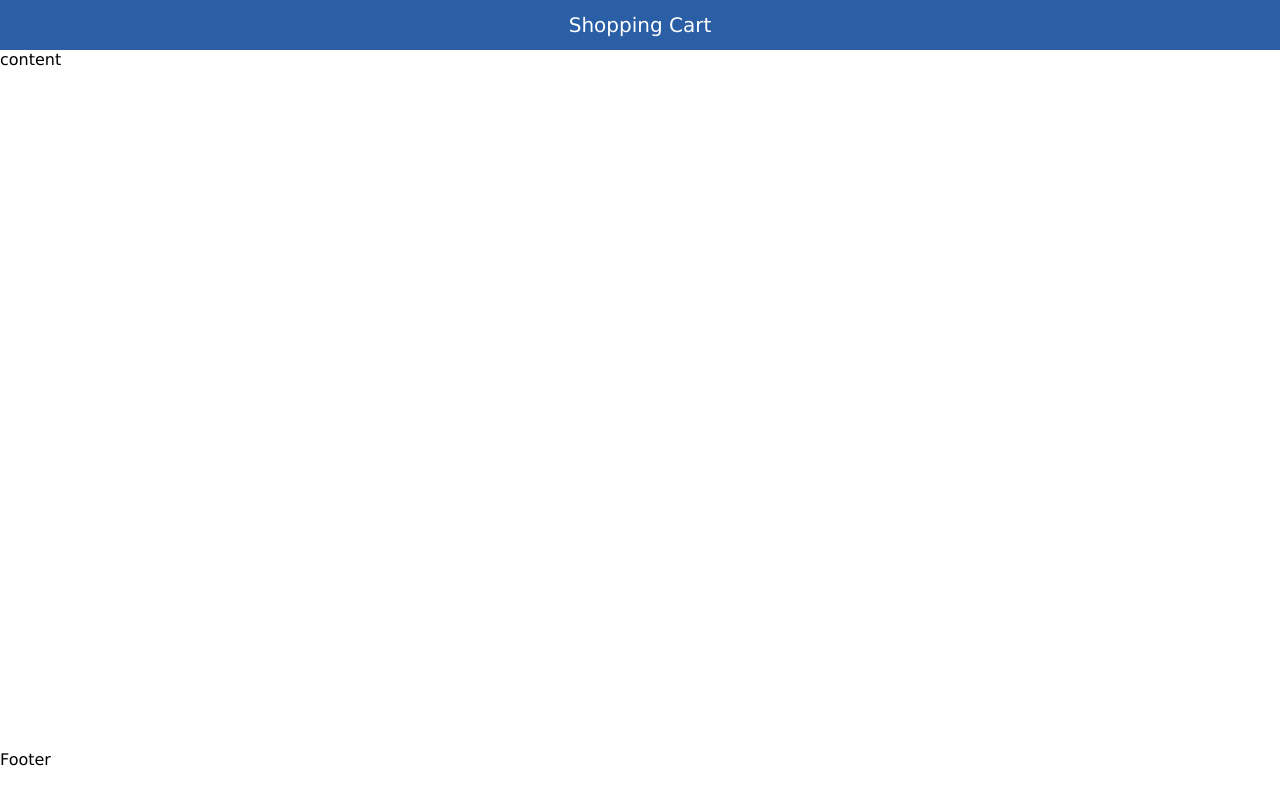
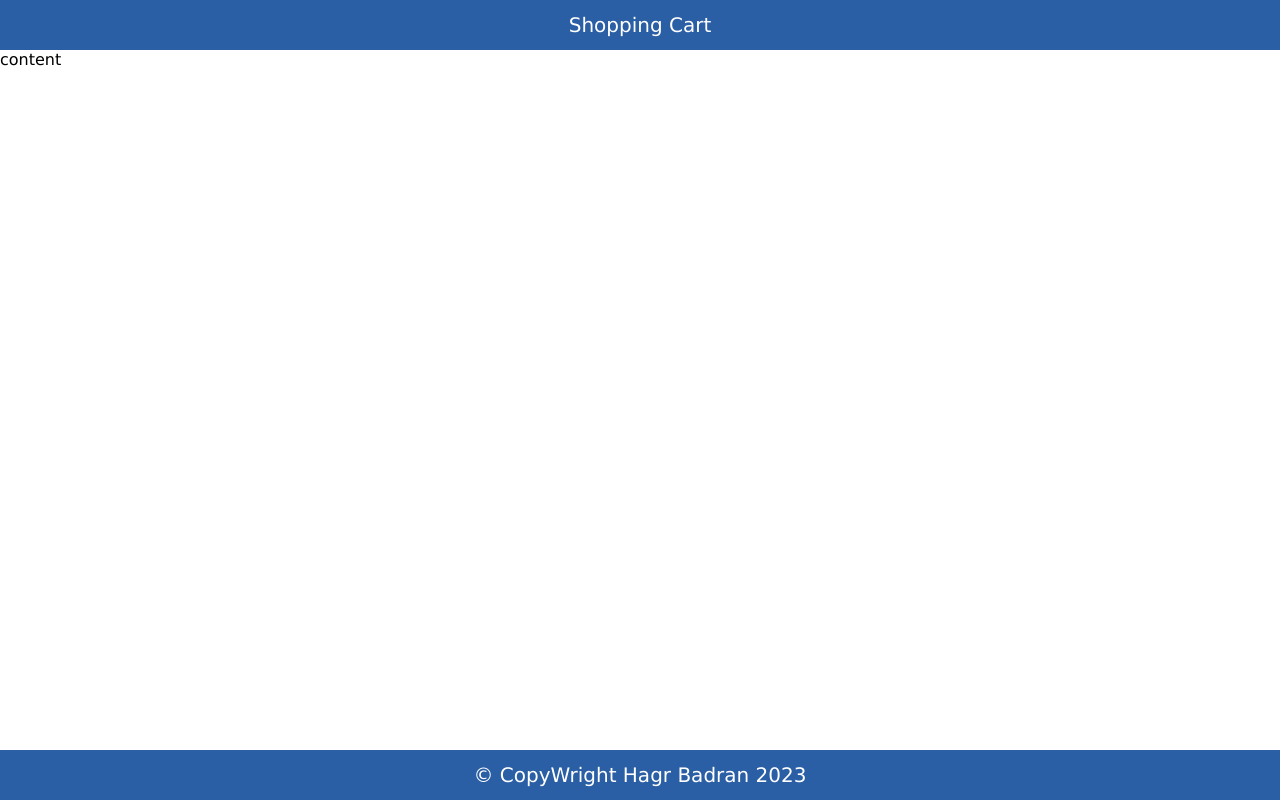
Before and after one commit to hagre09/react-shopping-cart, a React (Create React App) app in the folder client/: page / in a window 1280 px wide. Built offline with nearby package versions, Linux system fonts and the light colour scheme.

Commit message:
Footer Comp

```diff
--- a/client/src/App.js
+++ b/client/src/App.js
@@ -1,3 +1,4 @@
+import Footer from "./components/Footer/footer.js";
 import Header from "./components/Header/header.js";
 
 function App() {
@@ -7,9 +8,7 @@ function App() {
       <main>
         content
       </main>
-      <footer>
-        Footer
-      </footer>
+      <Footer/>
     </div>
   );
 }
--- /dev/null
+++ b/client/src/components/Footer/footer.css
@@ -0,0 +1,11 @@
+footer {
+  grid-area: footer;
+  background-color: #2a5ea5;
+  color: #fff;
+  display: flex;
+  justify-content: center;
+  align-items: center;
+  font-size: 20px;
+}
+
+/*# sourceMappingURL=footer.css.map */
--- /dev/null
+++ b/client/src/components/Footer/footer.js
@@ -0,0 +1,13 @@
+import React from "react";
+import "./footer.css"
+
+function Footer() {
+    return <>
+       <footer>
+            &copy; CopyWright Hagr Badran 2023
+      </footer>
+
+    </>
+}
+
+export default Footer;
--- /dev/null
+++ b/client/src/components/Footer/footer.scss
@@ -0,0 +1,9 @@
+footer {
+    grid-area: footer;
+    background-color: #2a5ea5;
+    color: #fff;
+    display: flex;
+    justify-content: center;
+    align-items: center;
+    font-size: 20px;
+}
```
Also changed, not shown: 1 other file (tests, documents, lock files or other folders).
